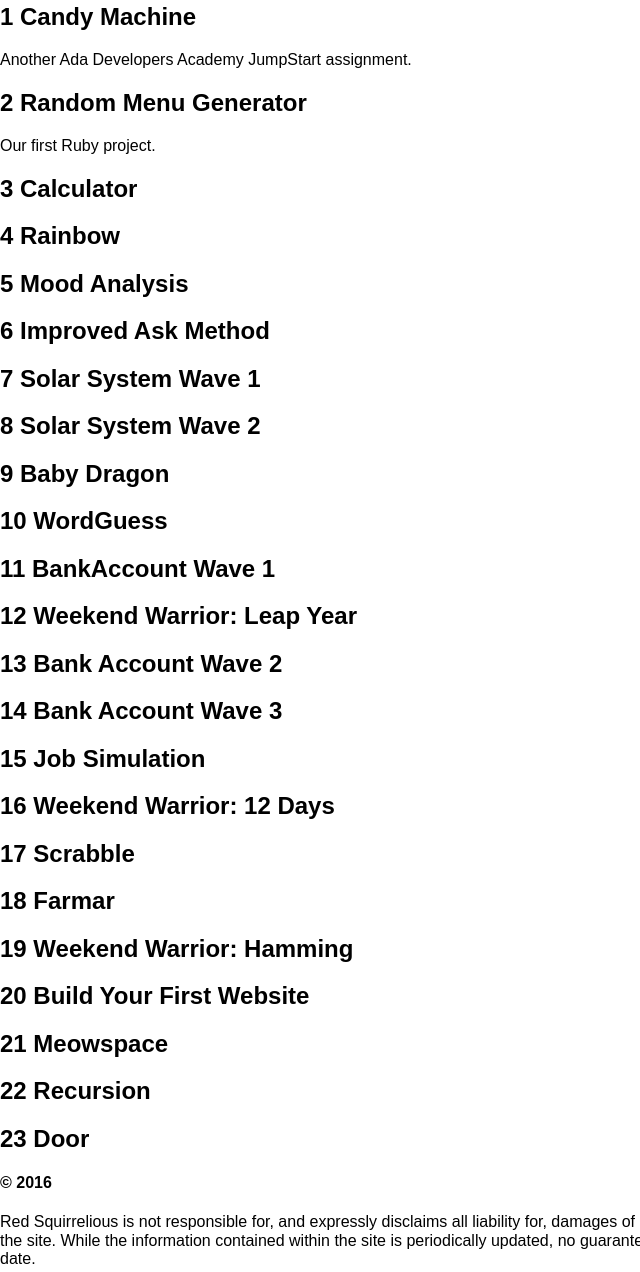
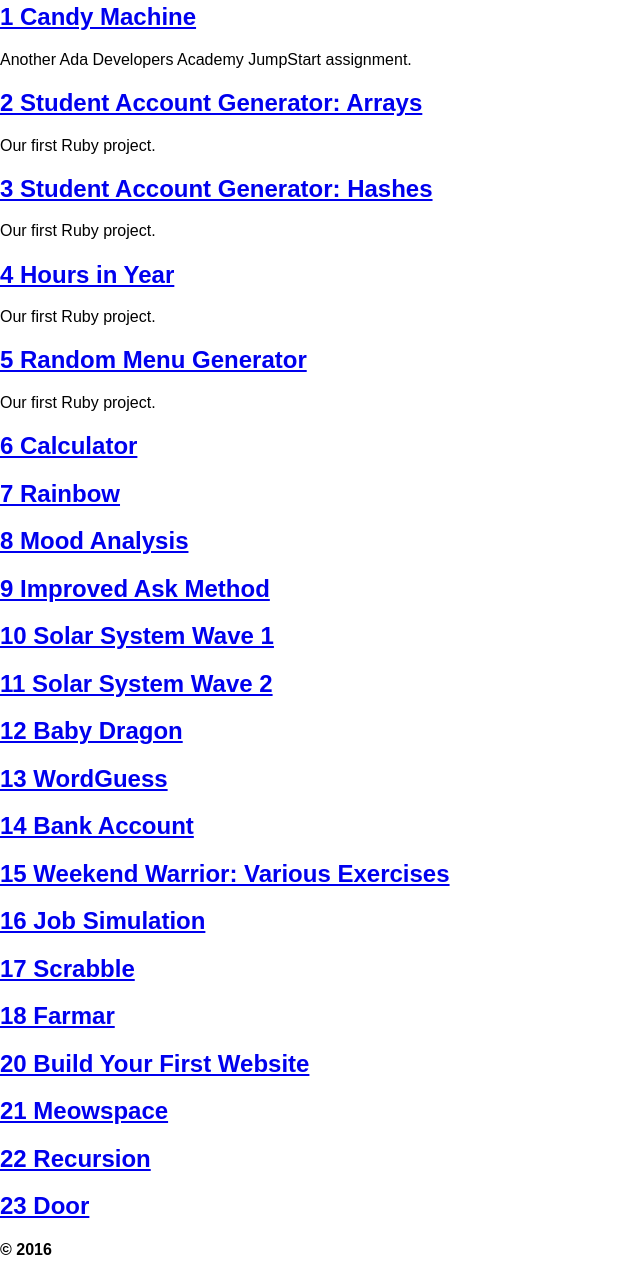
Before and after one commit to RedSquirrelious/redsquirrelious.github.io, a plain HTML site: page portfolio.html in a window 1280 px wide. Shown: the part 192-1464 px from the top of the page, without its empty margins (0-640 px from the left). Drawn offline with Linux system fonts and the light colour scheme; files that its build step writes are made by us from their sources.

Commit message:
includes numerous projects with github links, including Ada JS work, no descriptions

```diff
--- a/portfolio.html
+++ b/portfolio.html
@@ -18,125 +18,127 @@
     <main>
         <article>
             <section>
-                <h2> 0 Madlibs </h2>
+                <h2><a href="https://gist.github.com/RedSquirrelious/cf310cf0bd20de838f4c30359ff39f81"> 0 Madlibs </a></h2>
                 <p>
                     An Ada Developers Academy JumpStart assignment.
                 </p>
             </section>
             <section>
-                <h2> 1 Candy Machine </h2>
+                <h2><a href="https://gist.github.com/RedSquirrelious/140edb46224760c904f78e192e14c790"> 1 Candy Machine </a></h2>
                 <p>
                     Another Ada Developers Academy JumpStart assignment.
                 </p>
             </section>
-            <section>
-                <h2> 2 Random Menu Generator  </h2>
+                        <section>
+                <h2><a href="https://gist.github.com/RedSquirrelious/bf137e97cb0e34a64850c5bff622b798"> 2 Student Account Generator: Arrays </a></h2>
+                <p>
+                    Our first Ruby project.
+                </p>
+            </section>
+                        <section>
+                <h2><a href="https://gist.github.com/RedSquirrelious/f3a197befdab37e8d2004119ddcb144f"> 3 Student Account Generator: Hashes </a></h2>
+                <p>
+                    Our first Ruby project.
+                </p>
+            </section>
+                        <section>
+                <h2><a href="https://gist.github.com/RedSquirrelious/f2e755768f57b175bd3bc5cd594260aa"> 4 Hours in Year </a></h2>
                 <p>
                     Our first Ruby project.
                 </p>
             </section>
             <section>
-                <h2> 3 Calculator  </h2>
+                <h2><a href="https://gist.github.com/RedSquirrelious/d62685a86b11a3948ce0c7227f51479c"> 5 Random Menu Generator </a></h2>
+                <p>
+                    Our first Ruby project.
+                </p>
+            </section>
+            <section>
+                <h2><a href="https://gist.github.com/RedSquirrelious/61298012e58b6c0a9cfb7f2ca13649c0"> 6 Calculator </a></h2>
                 <p>
                 </p>
             </section>
             <section>
-                <h2> 4 Rainbow  </h2>
+                <h2><a href="https://gist.github.com/RedSquirrelious/c0e01d8dc58fdfa3e5d009234c81879f"> 7 Rainbow </a></h2>
                 <p>
                 </p>
             </section>
             <section>
-                <h2> 5 Mood Analysis </h2>
+                <h2><a href="https://gist.github.com/RedSquirrelious/28d41e0af8cb5e7d1f4353145126fe70"> 8 Mood Analysis </a></h2>
                 <p>
                 </p>
             </section>
             <section>
-                <h2> 6 Improved Ask Method </h2>
+                <h2><a href="https://gist.github.com/RedSquirrelious/c818a3b6cd384ec445b9d7b4c3d25176"> 9 Improved Ask Method </a></h2>
                 <p>
                 </p>
             </section>
             <section>
-                <h2> 7 Solar System Wave 1 </h2>
+                <h2><a href="https://gist.github.com/RedSquirrelious/d7e405011335ec07d98e4faa1520a245"> 10 Solar System Wave 1 </a></h2>
                 <p>
                 </p>
             </section>
             <section>
-                <h2> 8 Solar System Wave 2 </h2>
+                <h2><a href="https://gist.github.com/RedSquirrelious/f18cde345f2043629eacef07aa8d01b2"> 11 Solar System Wave 2 </a></h2>
                 <p>
                 </p>
             </section>
             <section>
-                <h2> 9 Baby Dragon </h2>
+                <h2><a href="https://gist.github.com/RedSquirrelious/48276ad333043092ca6819c0f129c309"> 12 Baby Dragon </a></h2>
                 <p>
                 </p>
             </section>
             <section>
-                <h2> 10 WordGuess </h2>
+                <h2><a href="https://gist.github.com/RedSquirrelious/6e673e3efde86ccb53354d0110e1e63a"> 13 WordGuess </a></h2>
                 <p>
                 </p>
             </section>
             <section>
-                <h2> 11 BankAccount Wave 1 </h2>
+                <h2><a href="https://github.com/RedSquirrelious/BankAccounts"> 14 Bank Account </a></h2>
                 <p>
                 </p>
             </section>
             <section>
-                <h2> 12 Weekend Warrior: Leap Year </h2>
+                <h2><a href="https://github.com/RedSquirrelious/weekend-warrior"> 15 Weekend Warrior: Various Exercises </a></h2>
+                <p>
+                </p>
+            </section>
+
+
+            <section>
+                <h2><a href="https://github.com/RedSquirrelious/stacks-queues/blob/master/job-simulation.rb"> 16 Job Simulation </a></h2>
+                <p>
+                </p>
+            </section>
+
+            <section>
+                <h2><a href="https://github.com/RedSquirrelious/Scrabble"> 17 Scrabble </a></h2>
                 <p>
                 </p>
             </section>
             <section>
-                <h2> 13 Bank Account Wave 2 </h2>
+                <h2><a href="https://github.com/RedSquirrelious/FarMar"> 18 Farmar </a></h2>
+                <p>
+                </p>
+            </section>
+
+            <section>
+                <h2><a href="https://github.com/RedSquirrelious/build_your_first_website"> 20 Build Your First Website </a></h2>
                 <p>
                 </p>
             </section>
             <section>
-                <h2> 14 Bank Account Wave 3 </h2>
+                <h2><a href="https://github.com/RedSquirrelious/meowspace"> 21 Meowspace </a></h2>
                 <p>
                 </p>
             </section>
             <section>
-                <h2> 15 Job Simulation </h2>
+                <h2><a href="https://github.com/RedSquirrelious/recursion"> 22 Recursion </a></h2>
                 <p>
                 </p>
             </section>
             <section>
-                <h2> 16 Weekend Warrior: 12 Days </h2>
-                <p>
-                </p>
-            </section>
-            <section>
-                <h2> 17 Scrabble </h2>
-                <p>
-                </p>
-            </section>
-            <section>
-                <h2> 18 Farmar </h2>
-                <p>
-                </p>
-            </section>
-            <section>
-                <h2> 19 Weekend Warrior: Hamming </h2>
-                <p>
-                </p>
-            </section>
-            <section>
-                <h2> 20 Build Your First Website </h2>
-                <p>
-                </p>
-            </section>
-            <section>
-                <h2> 21 Meowspace </h2>
-                <p>
-                </p>
-            </section>
-            <section>
-                <h2> 22 Recursion </h2>
-                <p>
-                </p>
-            </section>
-            <section>
-                <h2> 23 Door </h2>
+                <h2><a href="https://github.com/RedSquirrelious/door"> 23 Door </a></h2>
                 <p>
                 </p>
             </section>
```
